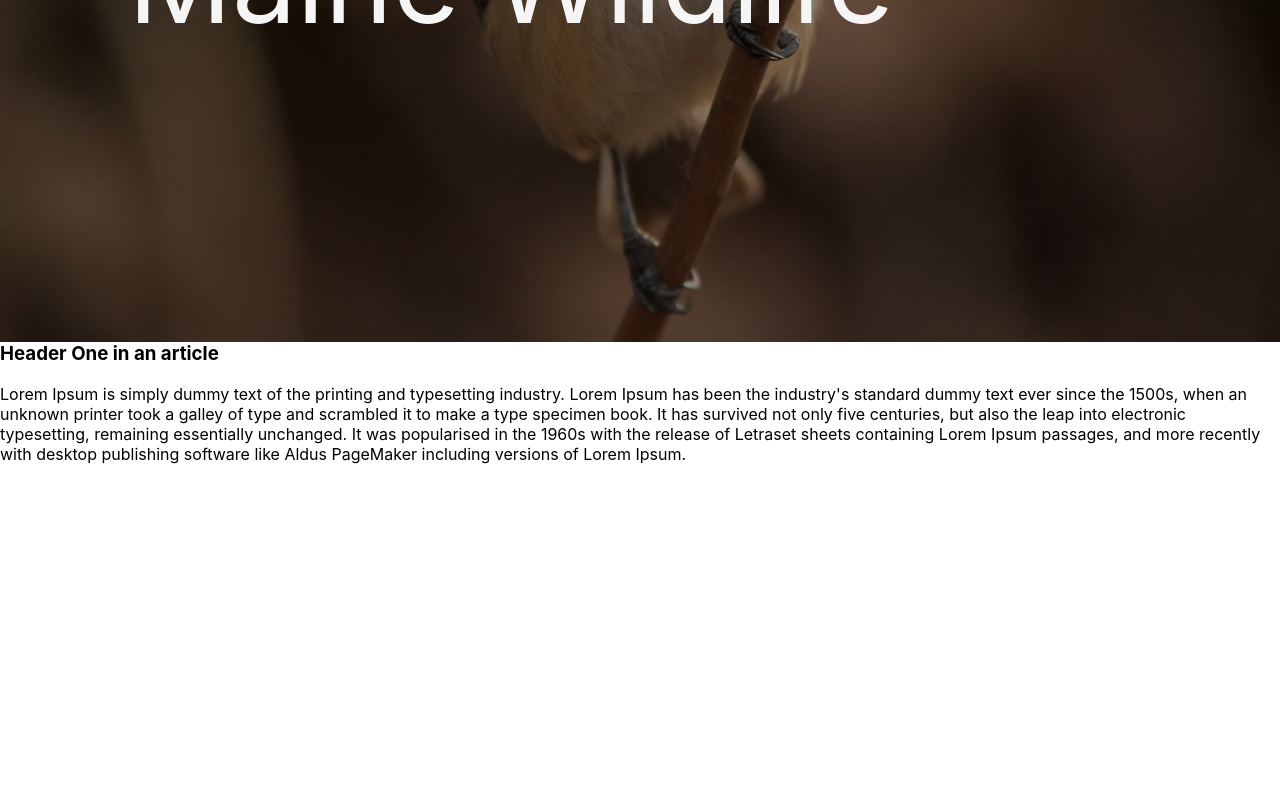
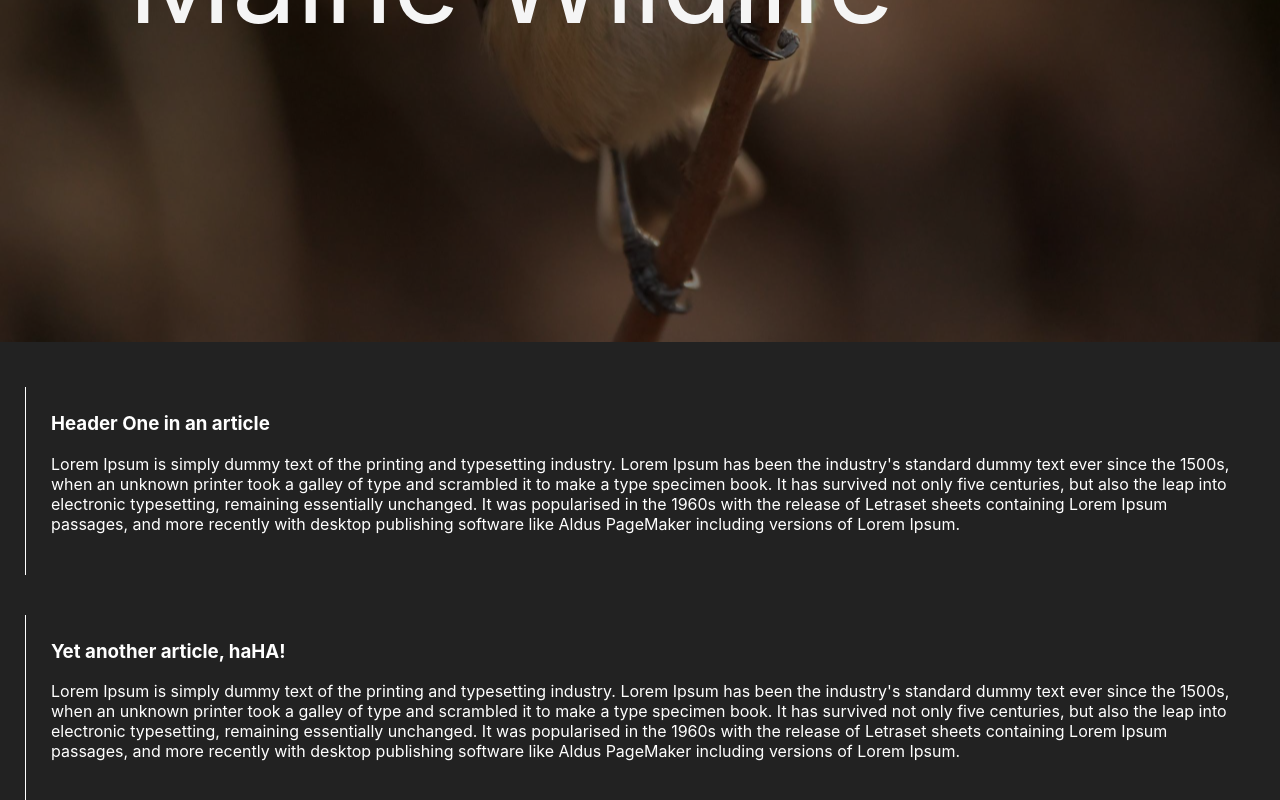
Before and after one commit to philipandresen/maine-wildlife, a React (Create React App) app: page / in a window 1280 px wide. Shown: the part 458-1258 px from the top of the page. Built offline with nearby package versions, Linux system fonts and the light colour scheme.

Commit message:
Reduced size of background image and updated style

```diff
--- a/src/Pages/Main/Main.js
+++ b/src/Pages/Main/Main.js
@@ -1,12 +1,12 @@
 import React from 'react';
 import './styles.scss';
-import Background from '../../images/Chickadee_1.JPG';
+import Background from '../../images/Chickadee_1_a.jpg';
 
 export default function () {
     return (
         <>
             <section>
-                <article className={'header'}>
+                <div className={'header'}>
                     <div className={'text-overlay'}>
                         <div className={'text-overlay-menu'}>
                             <div className={'text-overlay-menu-item'}>Menu One</div>
@@ -16,7 +16,9 @@
                         <div className={'text-overlay-title'}>Maine Wildlife</div>
                     </div>
                     <div><img src={Background}/></div>
-                </article>
+                </div>
+                <div className={'article-container-container'}>
+                    <div className={'article-container'}>
                         <article>
                             <h1>Header One in an article</h1>
                             <p>Lorem Ipsum is simply dummy text of the printing and typesetting industry. Lorem Ipsum has
@@ -27,6 +29,18 @@
                                 passages, and more recently with desktop publishing software like Aldus PageMaker including
                                 versions of Lorem Ipsum.</p>
                         </article>
+                        <article>
+                            <h1>Yet another article, haHA!</h1>
+                            <p>Lorem Ipsum is simply dummy text of the printing and typesetting industry. Lorem Ipsum has
+                                been the industry's standard dummy text ever since the 1500s, when an unknown printer took a
+                                galley of type and scrambled it to make a type specimen book. It has survived not only five
+                                centuries, but also the leap into electronic typesetting, remaining essentially unchanged.
+                                It was popularised in the 1960s with the release of Letraset sheets containing Lorem Ipsum
+                                passages, and more recently with desktop publishing software like Aldus PageMaker including
+                                versions of Lorem Ipsum.</p>
+                        </article>
+                    </div>
+                </div>
             </section>
             <footer>
                 Footer!
--- a/src/Pages/Main/styles.scss
+++ b/src/Pages/Main/styles.scss
@@ -13,11 +13,13 @@
   background-attachment: fixed;
   background-repeat: no-repeat;
   background-size: cover;
+  background-color: #222;
 }
 
-article.header {
+.header {
   div {
     max-height: 100vh;
+    overflow: hidden;
     &.text-overlay {
       width: 100%;
       height: 100%;
@@ -43,7 +45,9 @@
         display: flex;
         flex-flow: row wrap;
         justify-content: flex-end;
+        align-content: flex-start;
         .text-overlay-menu-item {
+          height: unset;
           margin: 0 20px;
         }
       }
@@ -56,3 +60,21 @@
     }
   }
 }
+
+div.article-container-container {
+  color: white;
+  margin: 25px;
+  display: flex;
+  align-items: center;
+  justify-content: center;
+  div.article-container {
+    max-width: 1600px;
+    display: flex;
+    flex-flow: column nowrap;
+    article {
+      margin: 20px 0;
+      padding: 25px;
+      border-left: 1px solid white;
+    }
+  }
+}
```
Also changed, not shown: src/images/Chickadee_1.JPG (deleted), src/images/Chickadee_1_a.jpg (added). Lines whose indentation alone changed are shown as unchanged.
